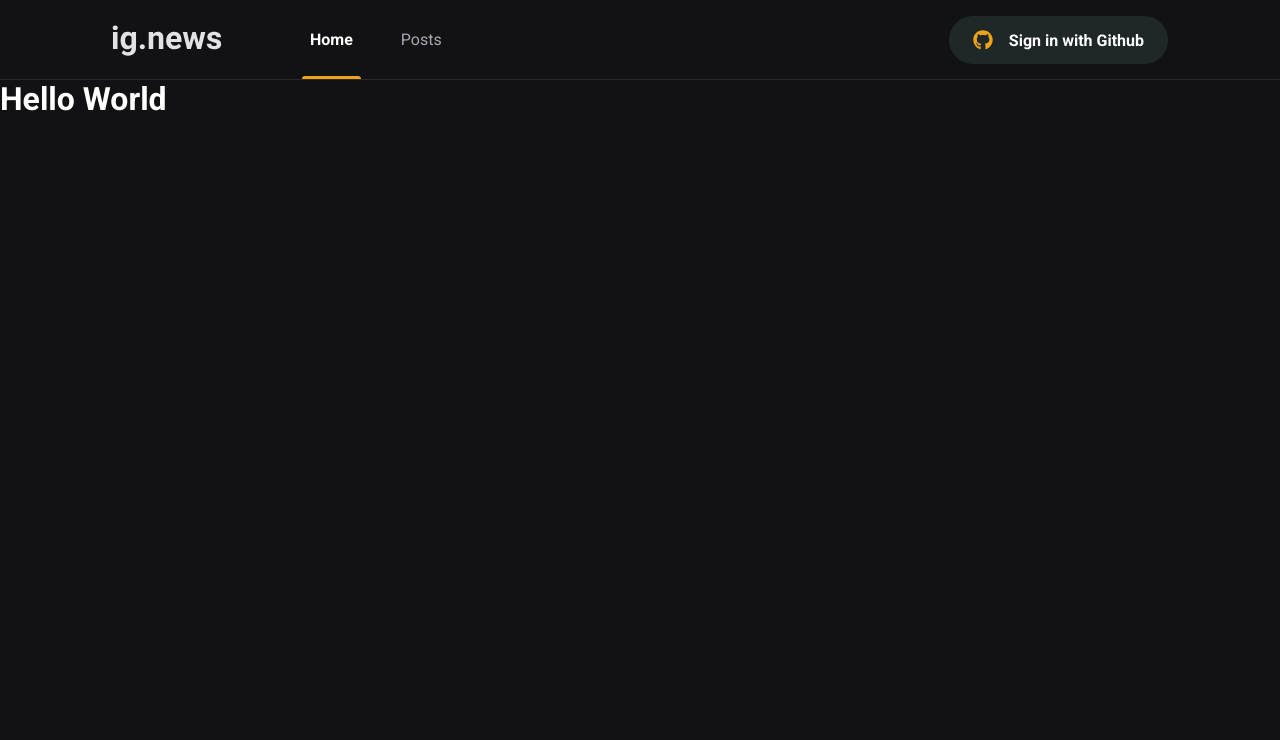
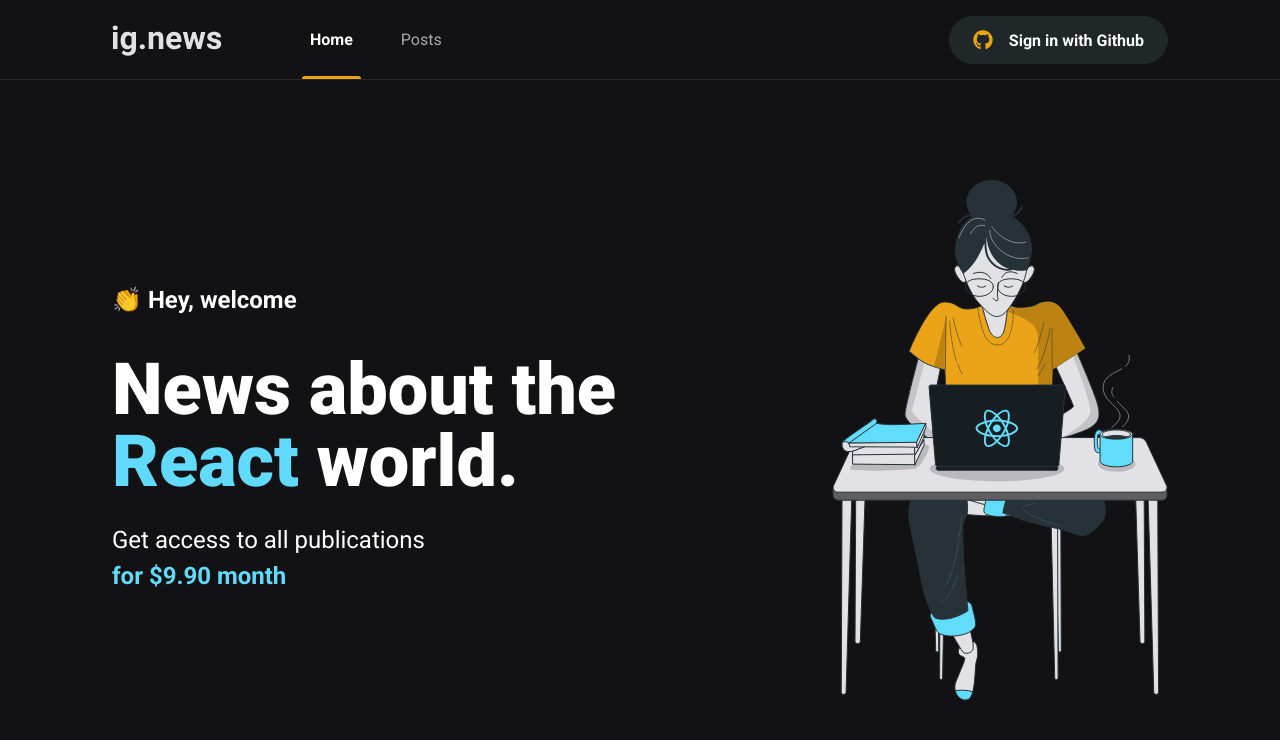
Before and after one commit to Victor-BwD/ignews, a Next.js app: page / in a window 1280 px wide. Shown: the top 740 px of the page. Built offline with nearby package versions, Linux system fonts and the light colour scheme.

Commit message:
[UPDATED] Home and style

```diff
--- /dev/null
+++ b/src/pages/home.module.scss
@@ -0,0 +1,41 @@
+.contentContainer{
+    max-width: 1120px;
+    margin: 0 auto;
+    padding: 0 2rem;
+    height: calc(100vh - 5rem);
+
+    display: flex;
+    align-items: center;
+    justify-content: space-between;
+}
+
+.hero {
+    max-width: 600px;
+
+    > span {
+        font-size: 1.5rem;
+        font-weight: bold;
+    }
+
+    h1 {
+        font-size: 4.5rem;
+        line-height: 4.5rem;
+        font-weight: 900;
+        margin-top: 2.5rem;
+
+        span{
+            color: var(--cyan-500)
+        }
+    }
+
+    p {
+        font-size: 1.5rem;
+        line-height: 2.25rem;
+        margin-top: 1.5rem;
+
+        span{
+            color: var(--cyan-500);
+            font-weight: bold;
+        }
+    }
+}
--- a/src/pages/index.tsx
+++ b/src/pages/index.tsx
@@ -1,14 +1,24 @@
 import Head from 'next/head';
+import styles from './home.module.scss';
 
 export default function Home() {
   return (
     <>
     <Head>
-        <title>Início | ig.news</title>
+        <title>Home | ig.news</title>
     </Head>
-    <h1>
-        Hello World
-    </h1>
+    <main className={styles.contentContainer}>
+      <section className={styles.hero}>
+          <span>👏 Hey, welcome</span>
+          <h1>News about the <span>React</span> world.</h1>
+          <p>Get access to all publications
+            <br/>
+            <span>for $9.90 month</span>
+          </p>
+      </section>
+
+      <img src="images/avatar.svg" alt="Girl Coding" />
+    </main>
     </>
   )
 }
```
